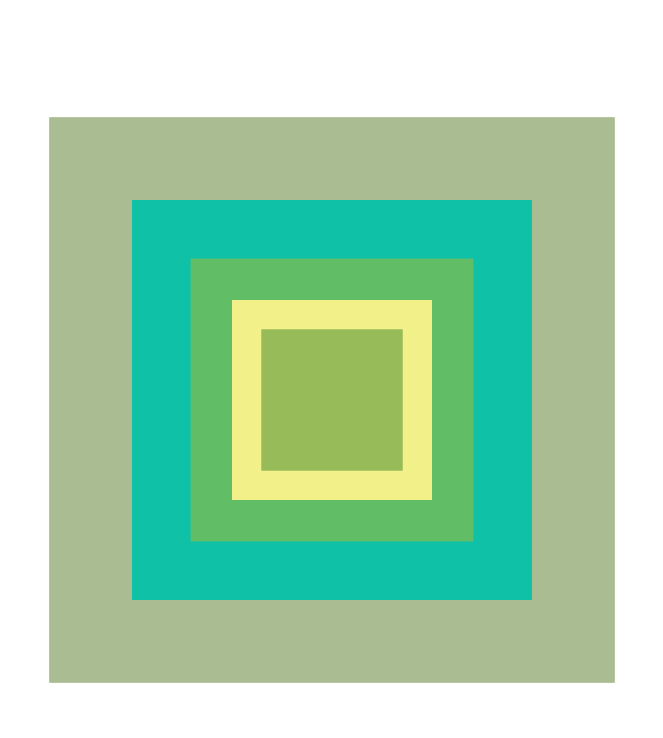
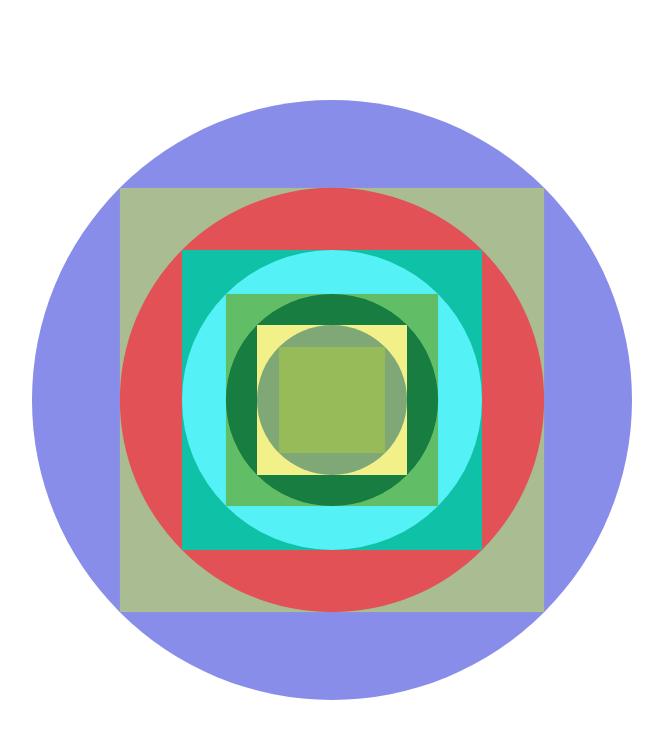
Before and after one commit to Vman45/HTML5Game, a plain HTML site: page BaiKiemTraGiuaKy/PatternTronVuong.html in a window 1280 px wide. Shown: the whole page, without its empty margins (308-971 px from the left). Drawn offline with Linux system fonts and the light colour scheme.

Commit message:
da lam xong vuong noi tiep tron

```diff
--- a/BaiKiemTraGiuaKy/PatternTronVuong.html
+++ b/BaiKiemTraGiuaKy/PatternTronVuong.html
@@ -27,27 +27,28 @@
         canvas.height = innerHeight;
 
         class Pattern {
-            constructor(centerx, centery, width, color, pattern) {
+            constructor(centerx, centery, radius, color, pattern) {
                 this.centerx = centerx;
                 this.centery = centery;
-                this.rect_width = width;
+                this.radius = radius;
                 this.color = color;
-                this.pattern = pattern;
+                this.pattern = pattern;//kieu boolean
             }
             draw() {
                 c.fillStyle = this.color;
 
                 if (this.pattern) {
                     // c.save();
-                    c.arc(this.centerx, this.centery, this.rect_width, 0, Math.Pi * 2, false);
+                    c.beginPath();//Phai co cai nay thi moi khong bi de hinh
+                    c.arc(this.centerx, this.centery, this.radius, 0, Math.PI * 2, false);
                     c.fill();
                     // c.stroke();
+                    c.closePath();
                     // c.restore();
-                }
-                else {
+                }else {
                     c.save();
                     c.translate(this.centerx, this.centery);
-                    c.fillRect(- this.rect_width * Math.cos(Math.PI / 4), - this.rect_width * Math.sin(Math.PI / 4), this.rect_width * 2 / Math.sqrt(2), this.rect_width * 2 / Math.sqrt(2));
+                    c.fillRect(- this.radius * Math.cos(Math.PI / 4), - this.radius * Math.sin(Math.PI / 4), this.radius * Math.sqrt(2), this.radius * Math.sqrt(2));
                     c.restore();
                 }
             }
@@ -62,15 +63,15 @@
         //cac bien dung de thay doi gia tri cua hinh vuong khi duoc ve lai sau moi vong lap
         // let mau = 'blue';
         let pattern = true;
-        let banKinh = 400;
+        let radius = 300;
 
         function createPattern(N) {
             for (let i = 0; i < N; i++) {
-                hinh.push(new Pattern(centerx, centery, banKinh, rgb(), pattern));
+                hinh.push(new Pattern(centerx, centery, radius, rgb(), pattern));
                 console.log(pattern);
-                console.log(banKinh);
+                console.log(radius);
 
-                pattern ? banKinh = banKinh : banKinh = banKinh / Math.sqrt(2);
+                pattern ? radius = radius : radius = radius * Math.sqrt(2) / 2;
                 pattern = !pattern;
             }
         }
```
